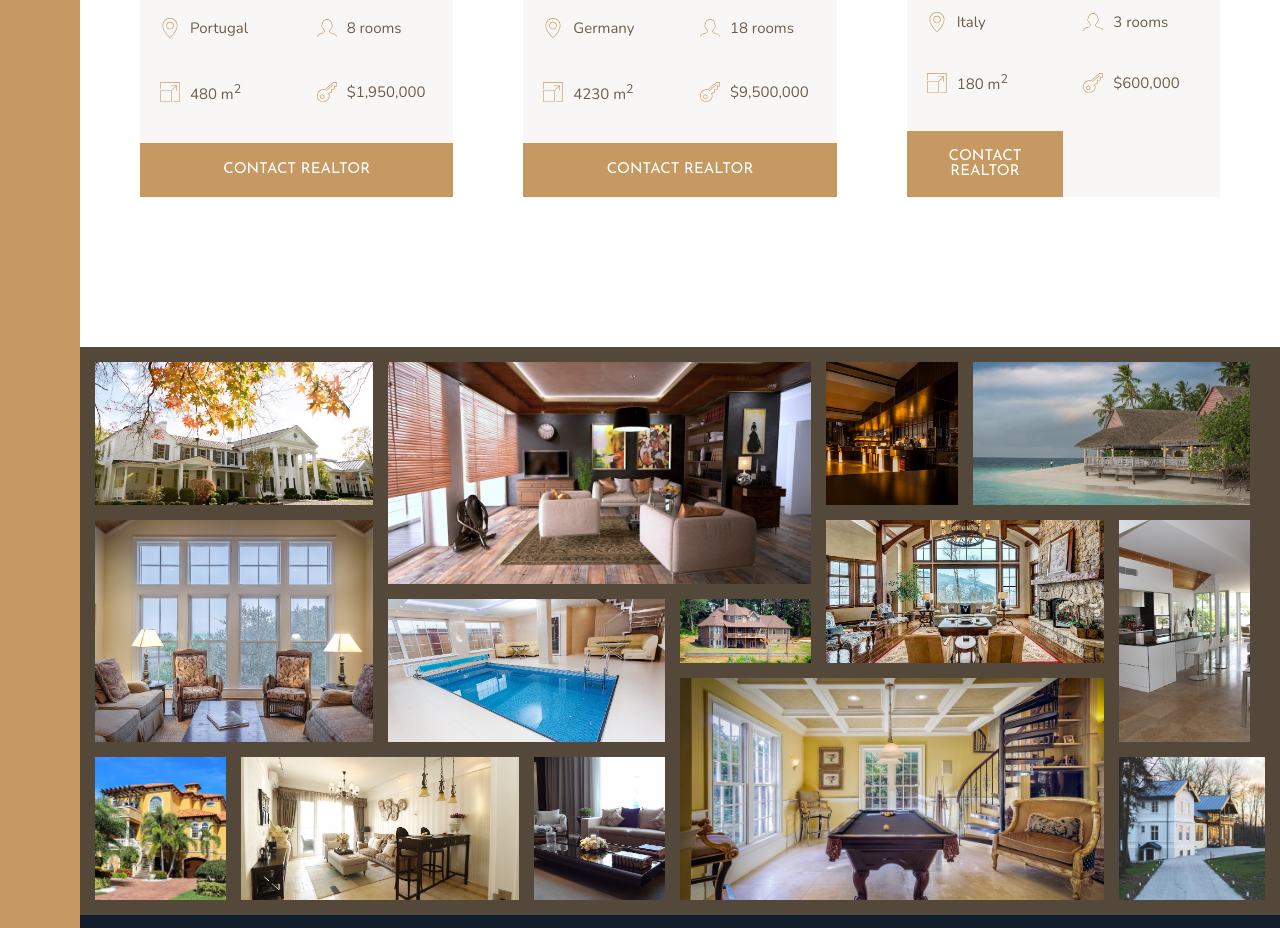
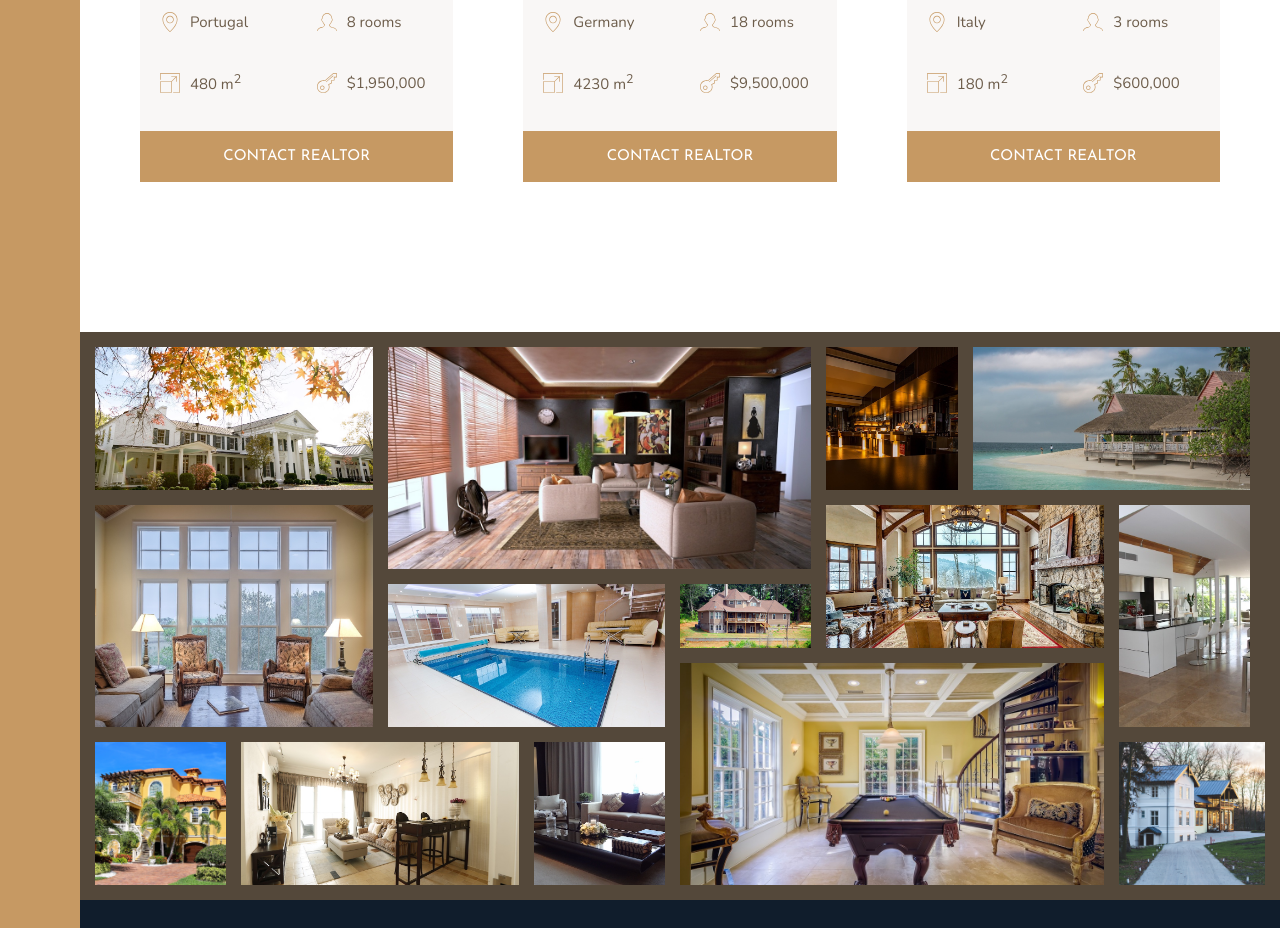
Before and after one commit to Pengu1Nus/Nexter, a website: page index.html in a window 1280 px wide. Shown: the part 2740-3668 px from the top of the page. Drawn offline with nearby package versions, Linux system fonts and the light colour scheme.

Commit message:
fix: fix home section button layout

```diff
--- a/index.html
+++ b/index.html
@@ -311,7 +311,7 @@
         </svg>
         <p>$600,000</p>
       </div>
-      <button class="btn home__button">Contact realtor</button>
+      <button class="btn home__btn">Contact realtor</button>
     </div>
   </section>
   <section class="gallery">
```
